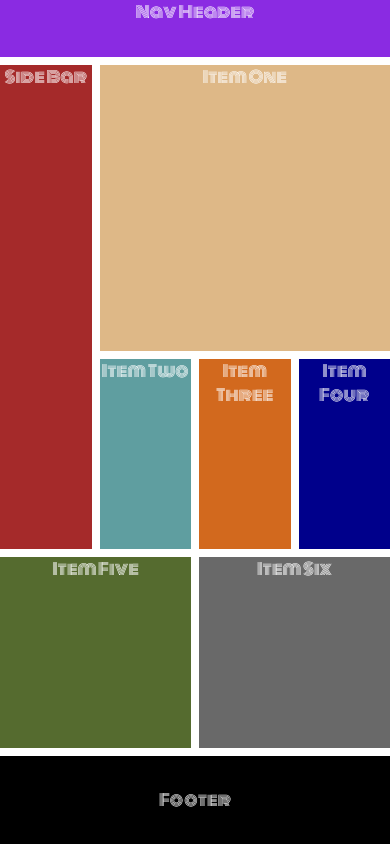
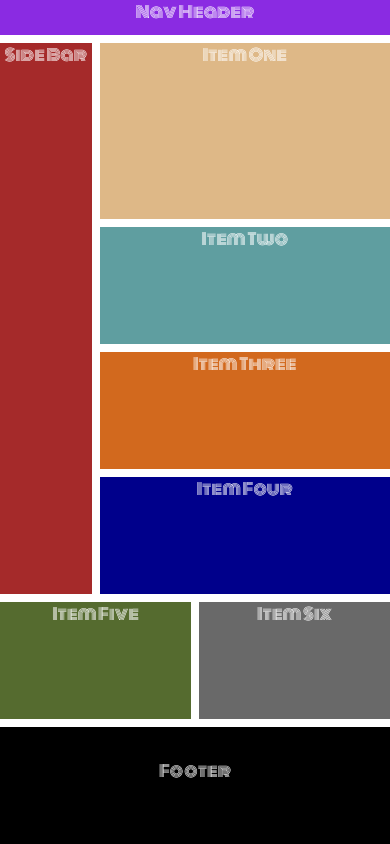
Before and after one commit to iddimsangi/gridpractisSass, a React (Create React App) app: page / in a window 390 px wide. Built offline with nearby package versions, Linux system fonts and the light colour scheme.

Commit message:
added extra  breakpoint

```diff
--- a/src/App.scss
+++ b/src/App.scss
@@ -81,6 +81,27 @@
   }
 }
 }
+@media only screen and (max-width:480px){
+  .AppContainer{
+    grid-template-rows:0.3fr 1.5fr repeat(5, 1fr);
+    &-item1 {
+      background-color: brown;
+      grid-row: 2/6;
+    }
+    &-item3 {
+      grid-column: 2/5;
+    }
+    &-item4 {
+      grid-column: 2/5;
+
+    }
+    &-item5 {
+      grid-column: 2/5;
+
+    }
+
+  }
+}
 @media only screen and (max-width: 375px) {
   .AppContainer {
     grid-template-columns: 1fr;
```
